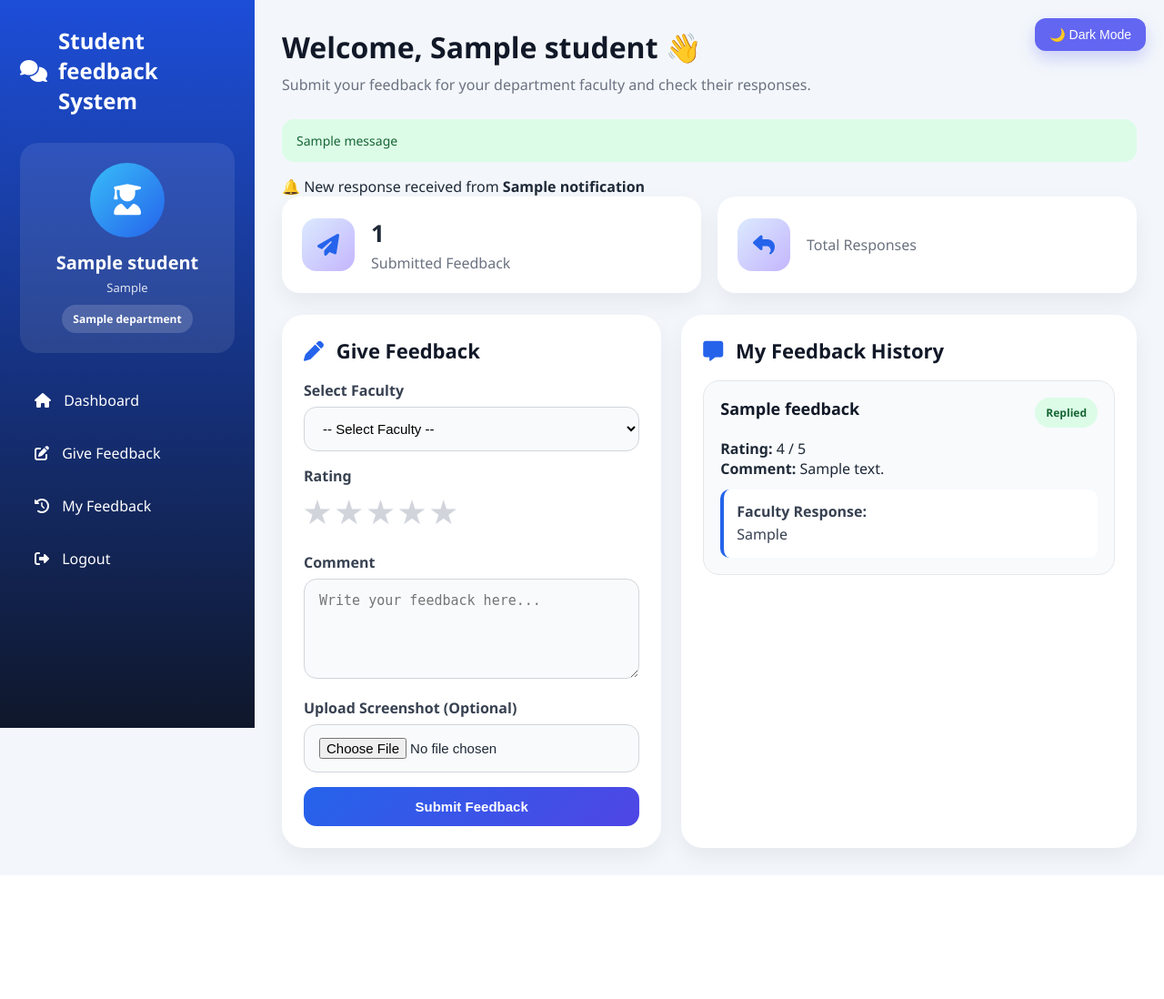
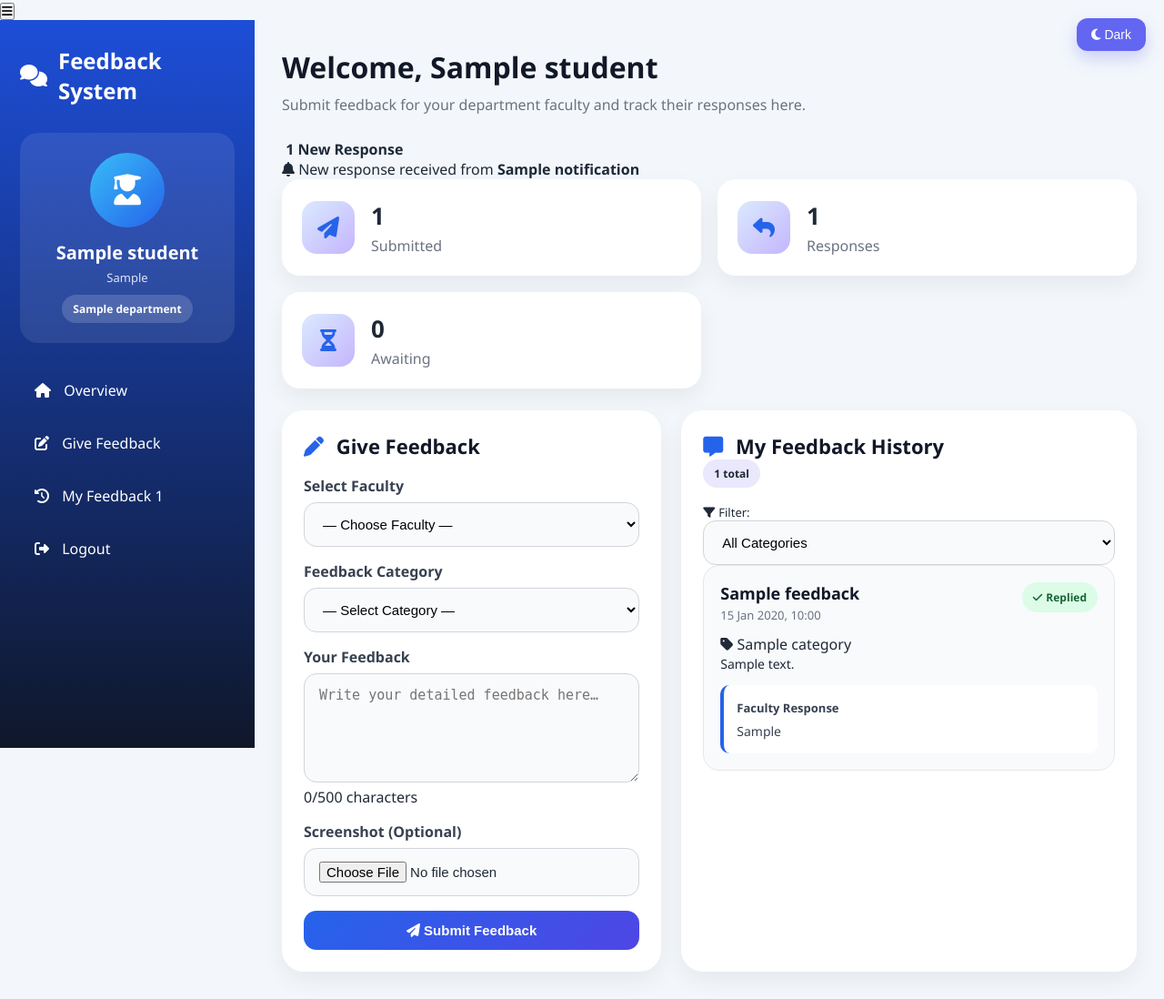
Before and after one commit to Koushindra12/Feedback_System, a Flask app: template templates/student_dashboard.html in a window 1280 px wide. Shown: the whole page at 91% size. Before the commit the page ends 960 px from the top, so only its background shows below. Run offline with Flask 3, Linux system fonts and the light colour scheme; the template is opened without the code that fills it: most values are stand-ins (such as "Sample title", 1, 10 or a date in 2020); one stand-in notice (Sample message) is shown.

Commit message:
Enhance student dashboard with new features

```diff
--- a/templates/student_dashboard.html
+++ b/templates/student_dashboard.html
@@ -3,22 +3,39 @@
 <head>
   <meta charset="UTF-8">
   <meta name="viewport" content="width=device-width, initial-scale=1.0">
-    <title>Student feedback System | Student Dashboard</title>
+  <meta name="description" content="Student Dashboard — Submit feedback and track faculty responses.">
+  <title>Student Feedback System | Student Dashboard</title>
   <link rel="stylesheet" href="{{ url_for('static', filename='style.css') }}">
   <link rel="stylesheet" href="https://cdnjs.cloudflare.com/ajax/libs/font-awesome/6.5.0/css/all.min.css">
 </head>
 <body class="dashboard-body">
+
+  <!-- Mobile sidebar toggle -->
+  <button class="sidebar-toggle" id="sidebarToggle" aria-label="Toggle sidebar">
+    <i class="fa-solid fa-bars"></i>
+  </button>
+  <div class="sidebar-overlay" id="sidebarOverlay"></div>
+
+  <!-- Dark mode toggle -->
+  <button id="themeToggle" class="theme-btn" aria-label="Toggle dark mode">
+    <i class="fa-solid fa-moon" id="themeIcon"></i>
+    <span id="themeLabel">Dark</span>
+  </button>
+
   <div class="dashboard-layout">
-        <aside class="sidebar student-sidebar">
+
+    <!-- ════════════  SIDEBAR  ════════════ -->
+    <aside class="sidebar student-sidebar" id="sidebar">
       <div class="sidebar-brand">
         <i class="fa-solid fa-comments"></i>
-                <span>Student feedback System</span>
+        <span>Feedback System</span>
       </div>
 
       <div class="sidebar-user">
         <div class="avatar student-avatar">
           {% if student.profile_photo %}
-                        <img src="{{ url_for('static', filename=student.profile_photo) }}" alt="Student Photo" class="profile-photo">
+            <img src="{{ url_for('static', filename=student.profile_photo) }}"
+                 alt="{{ student.name }}'s photo" class="profile-photo">
           {% else %}
             <i class="fa-solid fa-user-graduate"></i>
           {% endif %}
@@ -29,74 +46,102 @@
       </div>
 
       <nav class="sidebar-menu">
-                <a href="#"><i class="fa-solid fa-house"></i> Dashboard</a>
-                <a href="#"><i class="fa-solid fa-pen-to-square"></i> Give Feedback</a>
-                <a href="#"><i class="fa-solid fa-clock-rotate-left"></i> My Feedback</a>
-                <a href="{{ url_for('logout') }}"><i class="fa-solid fa-right-from-bracket"></i> Logout</a>
+        <a href="#overview-section" class="active" id="nav-overview">
+          <i class="fa-solid fa-house"></i> Overview
+        </a>
+        <a href="#feedback-form" id="nav-give-feedback">
+          <i class="fa-solid fa-pen-to-square"></i> Give Feedback
+        </a>
+        <a href="#feedback-history" id="nav-history">
+          <i class="fa-solid fa-clock-rotate-left"></i> My Feedback
+          {% if feedbacks %}
+          <span class="sidebar-badge">{{ feedbacks|length }}</span>
+          {% endif %}
+        </a>
+        <a href="{{ url_for('logout') }}" class="logout-link" id="nav-logout">
+          <i class="fa-solid fa-right-from-bracket"></i> Logout
+        </a>
       </nav>
     </aside>
 
+    <!-- ════════════  MAIN CONTENT  ════════════ -->
     <main class="main-content">
-           <div class="dashboard-header">
+
+      <!-- Header -->
+      <div class="dashboard-header" id="overview-section">
         <div>
-        <h1>Welcome, {{ student.name }} 👋</h1>
-        <p>Submit your feedback for your department faculty and check their responses.</p>
+          <h1>Welcome, {{ student.name }} <i class="fa-solid fa-hand-wave" style="font-size:22px;color:#f59e0b;"></i></h1>
+          <p>Submit feedback for your department faculty and track their responses here.</p>
+        </div>
       </div>
 
-    <!-- Dark Mode Toggle -->
-    <button id="themeToggle" class="theme-btn">
-        🌙 Dark Mode
-    </button>
-</div>
-
+      <!-- Flash messages -->
       {% with messages = get_flashed_messages(with_categories=true) %}
         {% if messages %}
           {% for category, message in messages %}
-      <div class="alert {{ category }}">{{ message }}</div>
+            <div class="alert {{ category }}" role="alert">
+              <span>{{ message }}</span>
+              <button class="alert-close" onclick="this.parentElement.remove()" aria-label="Close">&times;</button>
+            </div>
           {% endfor %}
         {% endif %}
       {% endwith %}
 
+      <!-- Notifications -->
       {% if notifications %}
       <div class="notification-box">
+        <div class="notification-header">
+          <i class="fa-solid fa-bell-ring"></i>
+          <strong>{{ notifications|length }} New Response{{ 's' if notifications|length > 1 else '' }}</strong>
+        </div>
         {% for n in notifications %}
         <div class="notification-item">
-        🔔 New response received from <strong>{{ n.faculty_name }}</strong>
+          <i class="fa-solid fa-bell"></i>
+          New response received from <strong>{{ n.faculty_name }}</strong>
         </div>
         {% endfor %}
       </div>
       {% endif %}
 
-
+      <!-- Stats -->
       <div class="stats-grid">
-                <div class="stat-card">
-                    <i class="fa-solid fa-paper-plane"></i>
+        <div class="stat-card" style="--delay:0s">
+          <div class="stat-icon blue"><i class="fa-solid fa-paper-plane"></i></div>
           <div>
             <h3>{{ feedbacks|length }}</h3>
-                        <p>Submitted Feedback</p>
+            <p>Submitted</p>
           </div>
         </div>
-
-                <div class="stat-card">
-                    <i class="fa-solid fa-reply"></i>
+        <div class="stat-card" style="--delay:0.07s">
+          <div class="stat-icon green"><i class="fa-solid fa-reply"></i></div>
           <div>
-                        <h3{{ feedbacks|selectattr('faculty_response')|list|length }}</h3>
-                        <p>Total Responses</p>
+            <h3>{{ feedbacks|selectattr('faculty_response')|list|length }}</h3>
+            <p>Responses</p>
+          </div>
+        </div>
+        <div class="stat-card" style="--delay:0.14s">
+          <div class="stat-icon orange"><i class="fa-solid fa-hourglass-half"></i></div>
+          <div>
+            <h3>{{ feedbacks|rejectattr('faculty_response')|list|length }}</h3>
+            <p>Awaiting</p>
           </div>
         </div>
       </div>
 
+      <!-- Content grid: form + history -->
       <div class="content-grid">
-                <section class="panel">
+
+        <!-- ── Give Feedback Form ── -->
+        <section class="panel" id="feedback-form">
           <div class="panel-header">
             <h2><i class="fa-solid fa-pen"></i> Give Feedback</h2>
           </div>
 
-                    <form method="POST" enctype="multipart/form-data">
+          <form method="POST" enctype="multipart/form-data" id="feedback-submit-form">
             <div class="input-group">
-                            <label>Select Faculty</label>
-                            <select name="faculty_id" required>
-                                <option value="">-- Select Faculty --</option>
+              <label for="faculty_id">Select Faculty</label>
+              <select id="faculty_id" name="faculty_id" required>
+                <option value="">— Choose Faculty —</option>
                 {% for f in faculty_list %}
                 <option value="{{ f._id }}">{{ f.name }} ({{ f.department }})</option>
                 {% endfor %}
@@ -104,72 +149,112 @@
             </div>
 
             <div class="input-group">
-                            <label>Rating</label>
-                            <div class="star-rating">
-                                <input type="radio" id="star5" name="rating" value="5" required>
-                                <label for="star5">★</label>
-
-                                <input type="radio" id="star4" name="rating" value="4">
-                                <label for="star4">★</label>
-
-                                <input type="radio" id="star3" name="rating" value="3">
-                                <label for="star3">★</label>
-
-                                <input type="radio" id="star2" name="rating" value="2">
-                                <label for="star2">★</label>
-
-                                <input type="radio" id="star1" name="rating" value="1">
-                                <label for="star1">★</label>
-                            </div>
+              <label for="category">Feedback Category</label>
+              <select id="category" name="category" required>
+                <option value="">— Select Category —</option>
+                <option value="Teaching Quality">Teaching Quality</option>
+                <option value="Communication Skills">Communication Skills</option>
+                <option value="Behaviour & Attitude">Behaviour &amp; Attitude</option>
+                <option value="Punctuality">Punctuality</option>
+                <option value="Assignment & Assessment">Assignment &amp; Assessment</option>
+                <option value="Classroom Management">Classroom Management</option>
+                <option value="Knowledge & Expertise">Knowledge &amp; Expertise</option>
+                <option value="Other">Other</option>
+              </select>
             </div>
 
             <div class="input-group">
-                            <label>Comment</label>
-                            <textarea name="comment" placeholder="Write your feedback here..." required></textarea>
+              <label for="comment">Your Feedback</label>
+              <textarea id="comment" name="comment" rows="5"
+                        placeholder="Write your detailed feedback here…" required></textarea>
+              <div class="char-count"><span id="charCount">0</span>/500 characters</div>
             </div>
 
             <div class="input-group">
-                            <label>Upload Screenshot (Optional)</label>
-                            <input type="file" name="feedback_image" accept="image/*">
+              <label for="feedback_image">
+                Screenshot
+                <span class="optional-label">(Optional)</span>
+              </label>
+              <input type="file" id="feedback_image" name="feedback_image" accept="image/*">
             </div>
 
-                        <button type="submit" class="btn full-btn">Submit Feedback</button>
+            <button type="submit" class="btn full-btn" id="submit-feedback-btn">
+              <i class="fa-solid fa-paper-plane"></i> Submit Feedback
+            </button>
           </form>
         </section>
 
-                <section class="panel">
+        <!-- ── Feedback History ── -->
+        <section class="panel" id="feedback-history">
           <div class="panel-header">
             <h2><i class="fa-solid fa-message"></i> My Feedback History</h2>
-                    </div>
-
             {% if feedbacks %}
-                        {% for fb in feedbacks %}
-                        <div class="feedback-card">
-                            <div class="feedback-top">
-                                <h3>{{ fb.faculty_name }}</h3>
-                                {% if fb.faculty_response %}
-                                    <span class="status replied">Replied</span>
-                                {% else %}
-                                    <span class="status pending">Pending</span>
+            <span class="dept-badge" style="background:rgba(79,70,229,.12);color:var(--primary);">
+              {{ feedbacks|length }} total
+            </span>
             {% endif %}
           </div>
 
-                            <p><strong>Rating:</strong> {{ fb.rating }} / 5</p>
-                            <p><strong>Comment:</strong> {{ fb.comment }}</p>
+          <!-- Category filter -->
+          {% if feedbacks %}
+          <div class="filter-bar">
+            <label style="margin:0;text-transform:none;font-weight:500;font-size:13px;color:var(--text-muted);">
+              <i class="fa-solid fa-filter" style="margin-right:4px;"></i>Filter:
+            </label>
+            <select id="categoryFilter" onchange="filterFeedback(this.value)">
+              <option value="all">All Categories</option>
+              <option value="Teaching Quality">Teaching Quality</option>
+              <option value="Communication Skills">Communication Skills</option>
+              <option value="Behaviour & Attitude">Behaviour &amp; Attitude</option>
+              <option value="Punctuality">Punctuality</option>
+              <option value="Assignment & Assessment">Assignment &amp; Assessment</option>
+              <option value="Classroom Management">Classroom Management</option>
+              <option value="Knowledge & Expertise">Knowledge &amp; Expertise</option>
+              <option value="Other">Other</option>
+            </select>
+          </div>
+          {% endif %}
+
+          <div id="feedbackList">
+          {% if feedbacks %}
+            {% for fb in feedbacks %}
+            <div class="feedback-card" data-category="{{ fb.category }}">
+              <div class="feedback-top">
+                <div>
+                  <h3>{{ fb.faculty_name }}</h3>
+                  <p class="small-text">
+                    {% if fb.date %}{{ fb.date.strftime('%d %b %Y, %H:%M') }}{% endif %}
+                  </p>
+                </div>
+                {% if fb.faculty_response %}
+                  <span class="status replied"><i class="fa-solid fa-check" style="margin-right:4px;"></i>Replied</span>
+                {% else %}
+                  <span class="status pending"><i class="fa-solid fa-clock" style="margin-right:4px;"></i>Pending</span>
+                {% endif %}
+              </div>
+
+              {% if fb.category %}
+              <div class="category-pill">
+                <i class="fa-solid fa-tag"></i> {{ fb.category }}
+              </div>
+              {% endif %}
+
+              <p style="font-size:14px;color:var(--text-soft);margin-bottom:10px;line-height:1.6;">{{ fb.comment }}</p>
 
               {% if fb.image_path %}
               <div class="feedback-image-box">
-                                <p><strong>Uploaded Screenshot:</strong></p>
-                                <img src="{{ url_for('static', filename=fb.image_path) }}" alt="Feedback Screenshot" class="feedback-image">
+                <p style="font-size:12px;font-weight:600;color:var(--text-muted);margin-bottom:4px;">Attached Screenshot</p>
+                <img src="{{ url_for('static', filename=fb.image_path) }}"
+                     alt="Feedback screenshot" class="feedback-image">
               </div>
               {% endif %}
 
               <div class="response-box">
-                                <strong>Faculty Response:</strong><br>
+                <strong style="font-size:13px;color:var(--text-muted);">Faculty Response</strong><br>
                 {% if fb.faculty_response %}
-                                    {{ fb.faculty_response }}
+                  <span style="font-size:14px;">{{ fb.faculty_response }}</span>
                 {% else %}
-                                    <span class="muted-text">No response yet</span>
+                  <span class="muted-text">No response yet — check back later.</span>
                 {% endif %}
               </div>
             </div>
@@ -177,39 +262,85 @@
           {% else %}
             <div class="empty-box">
               <i class="fa-regular fa-folder-open"></i>
-                            <p>No feedback submitted yet.</p>
+              <p>No feedback submitted yet.<br>Use the form on the left to get started!</p>
             </div>
           {% endif %}
+          </div>
         </section>
-            </div>
+
+      </div><!-- /.content-grid -->
     </main>
-    </div>
-</body>
+  </div><!-- /.dashboard-layout -->
+
   <script>
+    // ── Dark mode ──
+    function applyTheme(dark) {
+      document.body.classList.toggle('dark-mode', dark);
+      document.getElementById('themeIcon').className = dark ? 'fa-solid fa-sun' : 'fa-solid fa-moon';
+      document.getElementById('themeLabel').textContent = dark ? 'Light' : 'Dark';
+      localStorage.setItem('sgf-theme', dark ? 'dark' : 'light');
+    }
+    document.getElementById('themeToggle').addEventListener('click', () =>
+      applyTheme(!document.body.classList.contains('dark-mode')));
+    applyTheme(localStorage.getItem('sgf-theme') === 'dark');
 
-const toggleBtn = document.getElementById("themeToggle")
+    // ── Mobile sidebar ──
+    const sidebar = document.getElementById('sidebar');
+    const overlay = document.getElementById('sidebarOverlay');
+    document.getElementById('sidebarToggle').addEventListener('click', () => {
+      sidebar.classList.toggle('open');
+      overlay.classList.toggle('show');
+    });
+    overlay.addEventListener('click', () => {
+      sidebar.classList.remove('open');
+      overlay.classList.remove('show');
+    });
 
-toggleBtn.addEventListener("click", () => {
+    // ── Smooth-scroll nav links ──
+    document.querySelectorAll('.sidebar-menu a[href^="#"]').forEach(link => {
+      link.addEventListener('click', e => {
+        e.preventDefault();
+        const target = document.querySelector(link.getAttribute('href'));
+        if (target) target.scrollIntoView({ behavior: 'smooth', block: 'start' });
+        sidebar.classList.remove('open');
+        overlay.classList.remove('show');
+      });
+    });
 
-    document.body.classList.toggle("dark-mode")
-
-    if(document.body.classList.contains("dark-mode")){
-        toggleBtn.innerText="☀ Light Mode"
-        localStorage.setItem("theme","dark")
-    }
-    else{
-        toggleBtn.innerText="🌙 Dark Mode"
-        localStorage.setItem("theme","light")
+    // ── Category filter ──
+    function filterFeedback(cat) {
+      document.querySelectorAll('#feedbackList .feedback-card').forEach(card => {
+        card.style.display = (cat === 'all' || card.dataset.category === cat) ? '' : 'none';
+      });
     }
 
-})
-
-/* Save theme */
-
-if(localStorage.getItem("theme")==="dark"){
-    document.body.classList.add("dark-mode")
-    toggleBtn.innerText="☀ Light Mode"
+    // ── Character counter ──
+    const commentEl = document.getElementById('comment');
+    const charCount = document.getElementById('charCount');
+    if (commentEl) {
+      commentEl.addEventListener('input', () => {
+        const len = commentEl.value.length;
+        charCount.textContent = len;
+        charCount.parentElement.style.color = len > 450 ? 'var(--error)' : 'var(--text-muted)';
+      });
     }
 
+    // ── Auto-dismiss flash alerts ──
+    document.querySelectorAll('.alert').forEach(alert => {
+      setTimeout(() => {
+        alert.style.transition = 'opacity 0.5s ease, transform 0.5s ease';
+        alert.style.opacity = '0';
+        alert.style.transform = 'translateY(-10px)';
+        setTimeout(() => alert.remove(), 500);
+      }, 4000);
+    });
+
+    // ── Submit button loading state ──
+    document.getElementById('feedback-submit-form')?.addEventListener('submit', function() {
+      const btn = document.getElementById('submit-feedback-btn');
+      btn.innerHTML = '<i class="fa-solid fa-spinner fa-spin"></i> Submitting…';
+      btn.disabled = true;
+    });
   </script>
+</body>
 </html>
```
Lines whose indentation alone changed are shown as unchanged.
